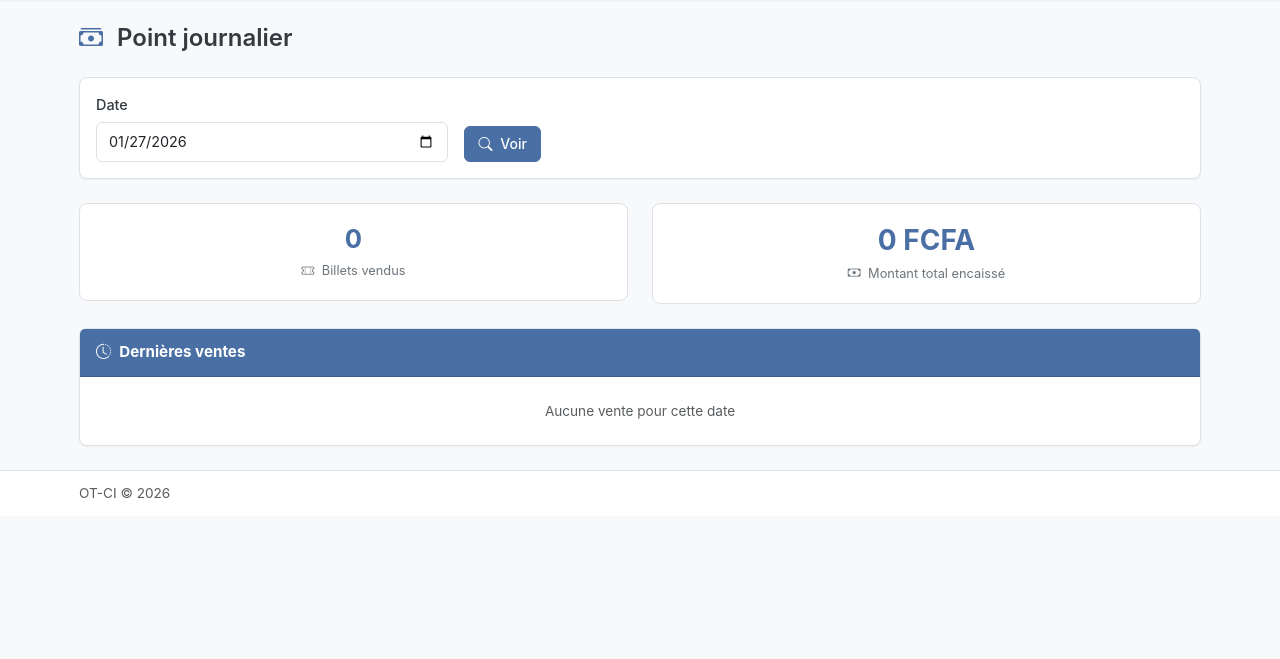
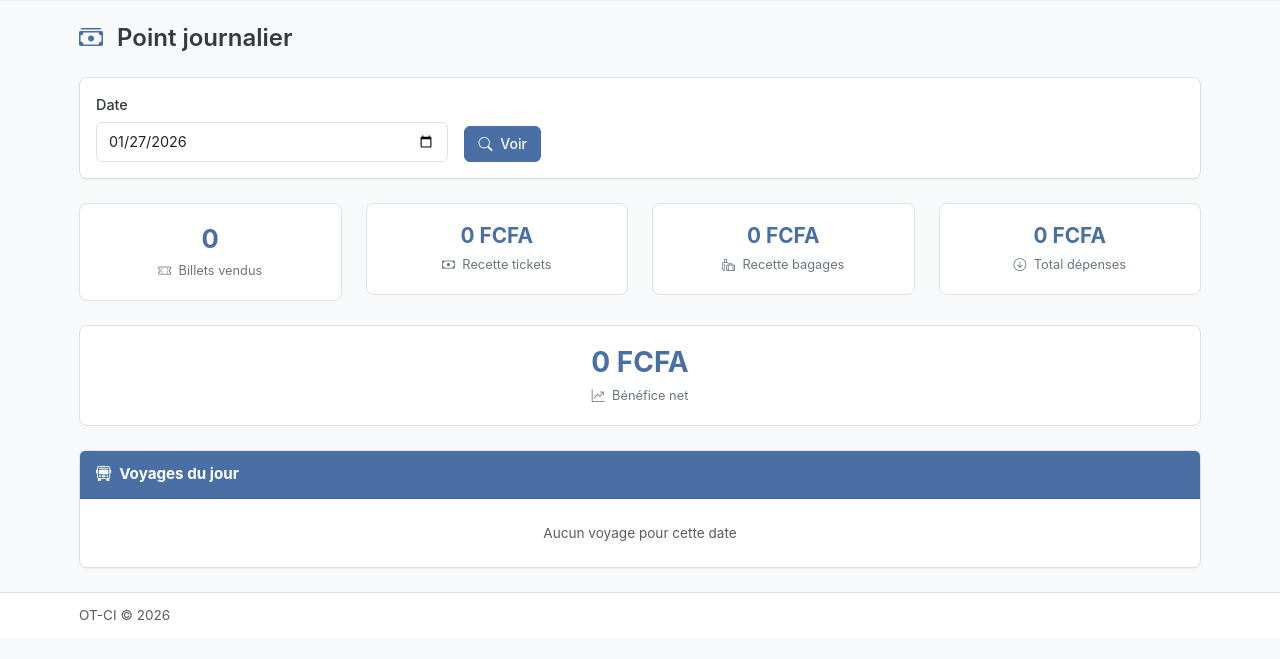
Before and after one commit to ziscokone/gestion-billeterie, a Django app: page /comptabilite/point-journalier/ in a window 1280 px wide. Shown: the part 119-778 px from the top of the page. Run offline with Django 5.2, Linux system fonts and the light colour scheme; a user stored in the database is signed in; data comes from the database, SQL or seed files in the repository; parts of the project's set-up code (start-up, migrations or seed data) failed here and were passed over.

Commit message:
Reorganisation de la vue point journalier en ajoutant plus d'informations bien detaillé

```diff
--- a/apps/comptabilite/views.py
+++ b/apps/comptabilite/views.py
@@ -36,7 +36,7 @@ class PointJournalierView(LoginRequiredMixin, TemplateView):
 
         context['date_selectionnee'] = date
 
-        # Construire le queryset de base
+        # Construire le queryset billets de base
         billets_query = Billet.objects.filter(
             statut='paye',
             date_paiement__date=date
@@ -45,7 +45,7 @@ class PointJournalierView(LoginRequiredMixin, TemplateView):
         if not user.has_global_access:
             billets_query = billets_query.filter(voyage__gare=user.gare)
 
-        # Stats globales
+        # Stats globales billets
         stats = billets_query.aggregate(
             total_billets=Count('id'),
             total_montant=Sum('montant')
@@ -53,6 +53,54 @@ class PointJournalierView(LoginRequiredMixin, TemplateView):
 
         context['total_billets'] = stats['total_billets'] or 0
         context['total_montant'] = stats['total_montant'] or 0
+
+        # --- Voyages du jour ---
+        voyages_query = Voyage.objects.filter(
+            date_depart=date,
+            statut__in=['programme', 'en_cours', 'termine']
+        ).select_related(
+            'gare', 'ligne', 'vehicule'
+        ).prefetch_related('billets', 'depenses')
+
+        if not user.has_global_access:
+            voyages_query = voyages_query.filter(gare=user.gare)
+
+        voyages_query = voyages_query.order_by('gare__nom', 'heure_depart', 'numero_depart')
+
+        # Construire la liste des voyages avec stats
+        voyages_du_jour = []
+        total_recette_bagages = Decimal('0')
+        total_depenses = Decimal('0')
+        total_benefice_net = Decimal('0')
+
+        for voyage in voyages_query:
+            nb_billets = voyage.billets.filter(statut='paye').count()
+            recette_tickets = voyage.billets.filter(statut='paye').aggregate(
+                total=Sum('montant')
+            )['total'] or Decimal('0')
+            recette_bagages = voyage.recette_bagages or Decimal('0')
+            depenses_voyage = sum(
+                (d.montant for d in voyage.depenses.all()), Decimal('0')
+            )
+            benefice = (recette_tickets + recette_bagages) - depenses_voyage
+
+            voyages_du_jour.append({
+                'voyage': voyage,
+                'nb_billets': nb_billets,
+                'recette_tickets': recette_tickets,
+                'recette_bagages': recette_bagages,
+                'total_depenses': depenses_voyage,
+                'benefice_net': benefice,
+            })
+
+            total_recette_bagages += recette_bagages
+            total_depenses += depenses_voyage
+            total_benefice_net += benefice
+
+        context['voyages_du_jour'] = voyages_du_jour
+        context['total_recette_bagages'] = total_recette_bagages
+        context['total_depenses'] = total_depenses
+        context['total_benefice_net'] = total_benefice_net
 
         # Stats par guichetier
         if user.has_global_access or user.is_chef_gare:
@@ -77,9 +125,6 @@ class PointJournalierView(LoginRequiredMixin, TemplateView):
             ).order_by('-montant')
 
             context['gares_stats'] = gares_stats
-
-        # Liste des derniers billets
-        context['derniers_billets'] = billets_query.order_by('-date_paiement')[:20]
 
         return context
 
--- a/templates/comptabilite/point_journalier.html
+++ b/templates/comptabilite/point_journalier.html
@@ -32,7 +32,7 @@
 
     <!-- Résumé -->
     <div class="row g-4 mb-4">
-        <div class="col-md-6">
+        <div class="col-md-3">
             <div class="stat-card">
                 <div class="stat-value">{{ total_billets }}</div>
                 <div class="stat-label">
@@ -41,14 +41,108 @@
                 </div>
             </div>
         </div>
-        <div class="col-md-6">
+        <div class="col-md-3">
             <div class="stat-card">
-                <div class="stat-value" style="font-size: 1.75rem;">{{ total_montant|format_montant }} FCFA</div>
+                <div class="stat-value" style="font-size: 1.3rem;">{{ total_montant|format_montant }} FCFA</div>
                 <div class="stat-label">
                     <i class="bi bi-cash me-1"></i>
-                    Montant total encaissé
+                    Recette tickets
                 </div>
             </div>
+        </div>
+        <div class="col-md-3">
+            <div class="stat-card">
+                <div class="stat-value" style="font-size: 1.3rem;">{{ total_recette_bagages|format_montant }} FCFA</div>
+                <div class="stat-label">
+                    <i class="bi bi-luggage me-1"></i>
+                    Recette bagages
+                </div>
+            </div>
+        </div>
+        <div class="col-md-3">
+            <div class="stat-card">
+                <div class="stat-value" style="font-size: 1.3rem;">{{ total_depenses|format_montant }} FCFA</div>
+                <div class="stat-label">
+                    <i class="bi bi-arrow-down-circle me-1"></i>
+                    Total dépenses
+                </div>
+            </div>
+        </div>
+    </div>
+
+    <!-- Bénéfice net -->
+    <div class="row g-4 mb-4">
+        <div class="col-12">
+            <div class="stat-card">
+                <div class="stat-value" style="font-size: 1.75rem;">{{ total_benefice_net|format_montant }} FCFA</div>
+                <div class="stat-label">
+                    <i class="bi bi-graph-up-arrow me-1"></i>
+                    Bénéfice net
+                </div>
+            </div>
+        </div>
+    </div>
+
+    <!-- Voyages du jour -->
+    <div class="card mb-4">
+        <div class="card-header">
+            <i class="bi bi-bus-front me-2"></i>Voyages du jour
+        </div>
+        <div class="card-body p-0">
+            {% if voyages_du_jour %}
+            <div class="table-responsive">
+                <table class="table table-sm mb-0">
+                    <thead>
+                        <tr>
+                            <th>Gare</th>
+                            <th class="text-center">N°</th>
+                            <th>Ligne</th>
+                            <th class="text-center">Heure</th>
+                            <th>Véhicule</th>
+                            <th class="text-center">Tickets</th>
+                            <th class="text-end">Rec. Tickets</th>
+                            <th class="text-end">Rec. Bagages</th>
+                            <th class="text-end">Dépenses</th>
+                            <th class="text-end">Bénéf. Net</th>
+                        </tr>
+                    </thead>
+                    <tbody>
+                        {% for v in voyages_du_jour %}
+                        <tr>
+                            <td>{{ v.voyage.gare.nom }}</td>
+                            <td class="text-center">
+                                <span class="badge bg-secondary">{{ v.voyage.numero_depart }}</span>
+                            </td>
+                            <td>{{ v.voyage.ligne.nom }}</td>
+                            <td class="text-center">{{ v.voyage.heure_depart|time:"H:i" }}</td>
+                            <td>{{ v.voyage.vehicule.immatriculation|default:"-" }}</td>
+                            <td class="text-center">
+                                <span class="badge bg-secondary">{{ v.nb_billets }}</span>
+                            </td>
+                            <td class="text-end">{{ v.recette_tickets|format_montant }}</td>
+                            <td class="text-end">{{ v.recette_bagages|format_montant }}</td>
+                            <td class="text-end">{{ v.total_depenses|format_montant }}</td>
+                            <td class="text-end fw-bold">{{ v.benefice_net|format_montant }}</td>
+                        </tr>
+                        {% endfor %}
+                    </tbody>
+                    <tfoot>
+                        <tr class="fw-bold" style="border-top: 2px solid var(--border-color);">
+                            <td colspan="5">TOTAUX</td>
+                            <td class="text-center">{{ total_billets }}</td>
+                            <td class="text-end">{{ total_montant|format_montant }}</td>
+                            <td class="text-end">{{ total_recette_bagages|format_montant }}</td>
+                            <td class="text-end">{{ total_depenses|format_montant }}</td>
+                            <td class="text-end">{{ total_benefice_net|format_montant }}</td>
+                        </tr>
+                    </tfoot>
+                </table>
+            </div>
+            {% else %}
+            <div class="text-center py-4 text-muted">
+                Aucun voyage pour cette date
+            </div>
+            {% endif %}
         </div>
     </div>
 
@@ -123,48 +217,5 @@
         </div>
         {% endif %}
     </div>
-
-    <!-- Dernières ventes -->
-    <div class="card mt-4">
-        <div class="card-header">
-            <i class="bi bi-clock-history me-2"></i>Dernières ventes
-        </div>
-        <div class="card-body p-0">
-            {% if derniers_billets %}
-            <div class="table-responsive">
-                <table class="table table-sm mb-0">
-                    <thead>
-                        <tr>
-                            <th>Heure</th>
-                            <th>N° Ticket</th>
-                            <th>Client</th>
-                            <th>Voyage</th>
-                            <th>Siège</th>
-                            <th class="text-end">Montant</th>
-                        </tr>
-                    </thead>
-                    <tbody>
-                        {% for billet in derniers_billets %}
-                        <tr>
-                            <td>{{ billet.date_paiement|time:"H:i" }}</td>
-                            <td><code>{{ billet.numero }}</code></td>
-                            <td>{{ billet.client_nom }}</td>
-                            <td>{{ billet.voyage.ligne }}</td>
-                            <td>
-                                <span class="badge badge-paye">{{ billet.numero_siege }}</span>
-                            </td>
-                            <td class="text-end">{{ billet.montant|format_montant }} FCFA</td>
-                        </tr>
-                        {% endfor %}
-                    </tbody>
-                </table>
-            </div>
-            {% else %}
-            <div class="text-center py-4 text-muted">
-                Aucune vente pour cette date
-            </div>
-            {% endif %}
-        </div>
-    </div>
 </div>
 {% endblock %}
--- a/templates/voyages/liste_passagers.html
+++ b/templates/voyages/liste_passagers.html
@@ -338,7 +338,6 @@
                     <th>Téléphone</th>
                     <th class="text-center" style="width: 40px;">Siège</th>
                     <th>Destination</th>
-                    <th class="text-end" style="width: 80px;">Montant</th>
                 </tr>
             </thead>
             <tbody>
@@ -355,11 +354,10 @@
                             {{ voyage.ligne.ville_arrivee }}
                         {% endif %}
                     </td>
-                    <td class="text-end">{{ billet.montant|format_montant }} FCFA</td>
                 </tr>
                 {% empty %}
                 <tr>
-                    <td colspan="6" style="text-align: center; padding: 15px; color: #7f8c8d;">
+                    <td colspan="5" style="text-align: center; padding: 15px; color: #7f8c8d;">
                         Aucun passager enregistré pour ce voyage
                     </td>
                 </tr>
@@ -368,7 +366,7 @@
             {% if billets %}
             <tfoot>
                 <tr>
-                    <td colspan="6" class="text-center">
+                    <td colspan="5" class="text-center">
                         <strong>Total : {{ billets.count }} passager{{ billets.count|pluralize }}</strong>
                     </td>
                 </tr>
--- a/templates/voyages/voyage_bordereau.html
+++ b/templates/voyages/voyage_bordereau.html
@@ -364,6 +364,7 @@
         <table>
             <thead>
                 <tr>
+                    <th style="width: 30px;" class="text-center">N°</th>
                     <th>Nom du Passager</th>
                     <th>Téléphone</th>
                     <th class="text-center" style="width: 40px;">Siège</th>
@@ -374,6 +375,7 @@
             <tbody>
                 {% for billet in billets %}
                 <tr>
+                    <td class="text-center">{{ forloop.counter }}</td>
                     <td><strong>{{ billet.client_nom }}</strong></td>
                     <td>{{ billet.client_telephone }}</td>
                     <td class="text-center"><strong>{{ billet.numero_siege }}</strong></td>
@@ -388,7 +390,7 @@
                 </tr>
                 {% empty %}
                 <tr>
-                    <td colspan="5" style="text-align: center; padding: 15px; color: #7f8c8d;">
+                    <td colspan="6" style="text-align: center; padding: 15px; color: #7f8c8d;">
                         Aucun passager enregistré pour ce voyage
                     </td>
                 </tr>
```
